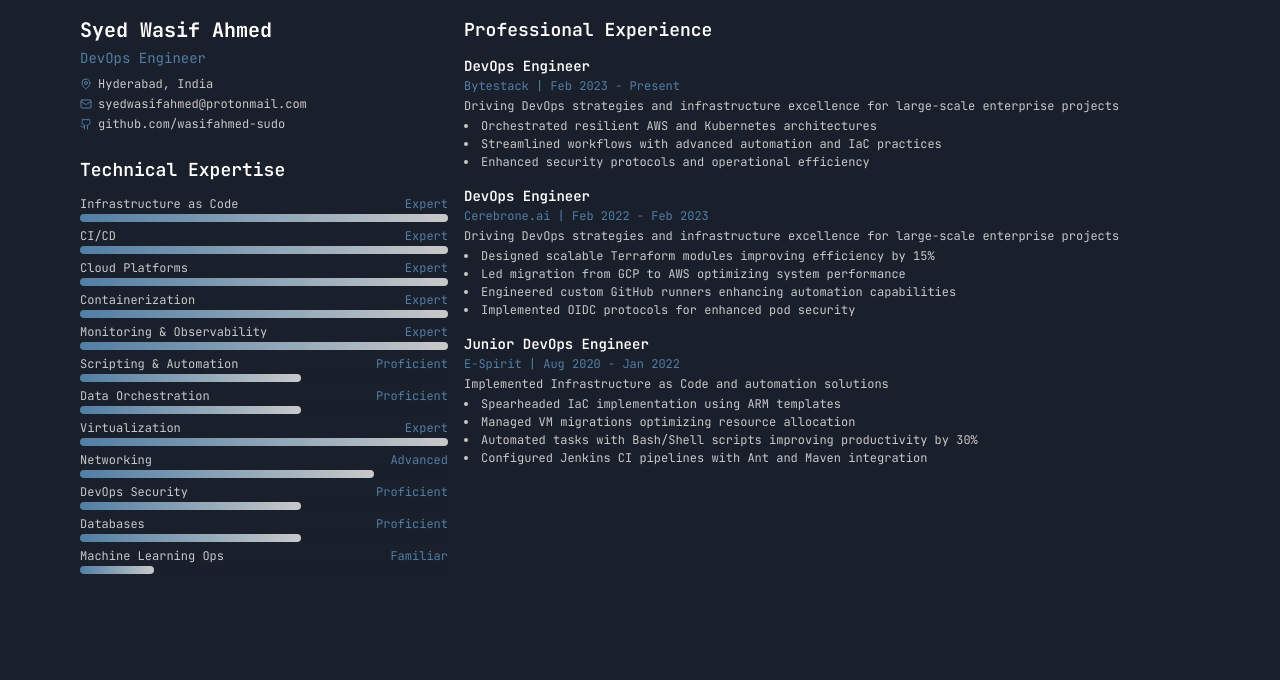
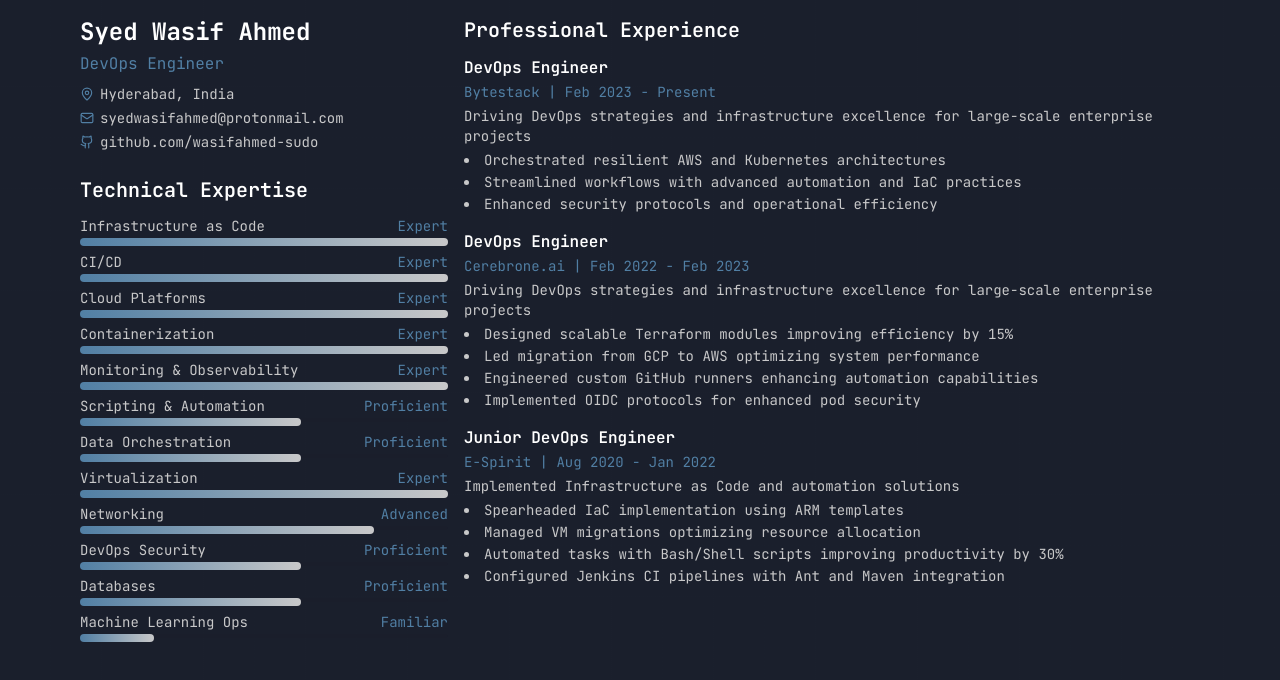
Before and after one commit to wasifahmed-sudo/playful-creations, a React (Vite) app: page / in a window 1280 px wide. Shown: the top 680 px of the page. Built offline with nearby package versions, Linux system fonts and the light colour scheme.

Commit message:
Increase font size across website
Adjusted the font size for all text elements throughout the website to enhance readability and improve overall user experience.
[skip gpt_engineer]

```diff
--- a/src/components/Experience.tsx
+++ b/src/components/Experience.tsx
@@ -9,14 +9,14 @@ interface ExperienceProps {
 const Experience = ({ title, company, period, description, bullets }: ExperienceProps) => {
   return (
     <div className="mb-3">
-      <h3 className="text-sm font-semibold text-white mb-0.5">{title}</h3>
-      <div className="text-xs text-accent mb-1">
+      <h3 className="text-base font-semibold text-white mb-0.5">{title}</h3>
+      <div className="text-sm text-accent mb-1">
         {company} | {period}
       </div>
-      <p className="text-xs mb-1">{description}</p>
+      <p className="text-sm mb-1">{description}</p>
       <ul className="list-disc list-inside space-y-0.5">
         {bullets.map((bullet, index) => (
-          <li key={index} className="text-xs">{bullet}</li>
+          <li key={index} className="text-sm">{bullet}</li>
         ))}
       </ul>
     </div>
--- a/src/components/Header.tsx
+++ b/src/components/Header.tsx
@@ -3,32 +3,26 @@ import { Mail, Github, Twitter, MapPin } from "lucide-react";
 const Header = () => {
   return (
     <header className="mb-6">
-      <h1 className="text-xl font-bold text-white mb-1">Syed Wasif Ahmed</h1>
-      <h2 className="text-sm mb-2 text-accent">DevOps Engineer</h2>
+      <h1 className="text-2xl font-bold text-white mb-1">Syed Wasif Ahmed</h1>
+      <h2 className="text-base mb-2 text-accent">DevOps Engineer</h2>
 
-      <div className="space-y-1 text-xs">
+      <div className="space-y-1 text-sm">
         <div className="flex items-center gap-1.5">
-          <MapPin size={12} className="text-accent" />
+          <MapPin size={14} className="text-accent" />
           <span>Hyderabad, India</span>
         </div>
         <div className="flex items-center gap-1.5">
-          <Mail size={12} className="text-accent" />
+          <Mail size={14} className="text-accent" />
           <a href="mailto:syedwasifahmed@protonmail.com" className="hover:text-white transition-colors">
             syedwasifahmed@protonmail.com
           </a>
         </div>
         <div className="flex items-center gap-1.5">
-          <Github size={12} className="text-accent" />
+          <Github size={14} className="text-accent" />
           <a href="https://github.com/wasifahmed-sudo" className="hover:text-white transition-colors">
             github.com/wasifahmed-sudo
           </a>
         </div>
-{/*         <div className="flex items-center gap-1.5">
-          <Twitter size={12} className="text-accent" />
-          <a href="https://twitter.com/aubyrs" className="hover:text-white transition-colors">
-            twitter.com/aubyrs
-          </a>
-        </div> */}
       </div>
     </header>
   );
--- a/src/components/SkillBar.tsx
+++ b/src/components/SkillBar.tsx
@@ -23,7 +23,7 @@ const SkillBar = ({ name, level }: SkillBarProps) => {
 
   return (
     <div className="mb-1">
-      <div className="flex justify-between mb-0.5 text-xs">
+      <div className="flex justify-between mb-0.5 text-sm">
         <span>{name}</span>
         <span className="text-accent">{level}</span>
       </div>
--- a/src/pages/Index.tsx
+++ b/src/pages/Index.tsx
@@ -9,7 +9,7 @@ const Index = () => {
         <div className="space-y-6">
           <Header />
           <section>
-            <h2 className="text-lg font-semibold text-white mb-3">Technical Expertise</h2>
+            <h2 className="text-xl font-semibold text-white mb-3">Technical Expertise</h2>
             <div className="grid grid-cols-1 gap-y-1.5">
               <SkillBar name="Infrastructure as Code" level="Expert" />
               <SkillBar name="CI/CD" level="Expert" />
@@ -28,7 +28,7 @@ const Index = () => {
         </div>
 
         <section>
-          <h2 className="text-lg font-semibold text-white mb-3">Professional Experience</h2>
+          <h2 className="text-xl font-semibold text-white mb-3">Professional Experience</h2>
           <div className="space-y-4">
             <Experience
               title="DevOps Engineer"
```
